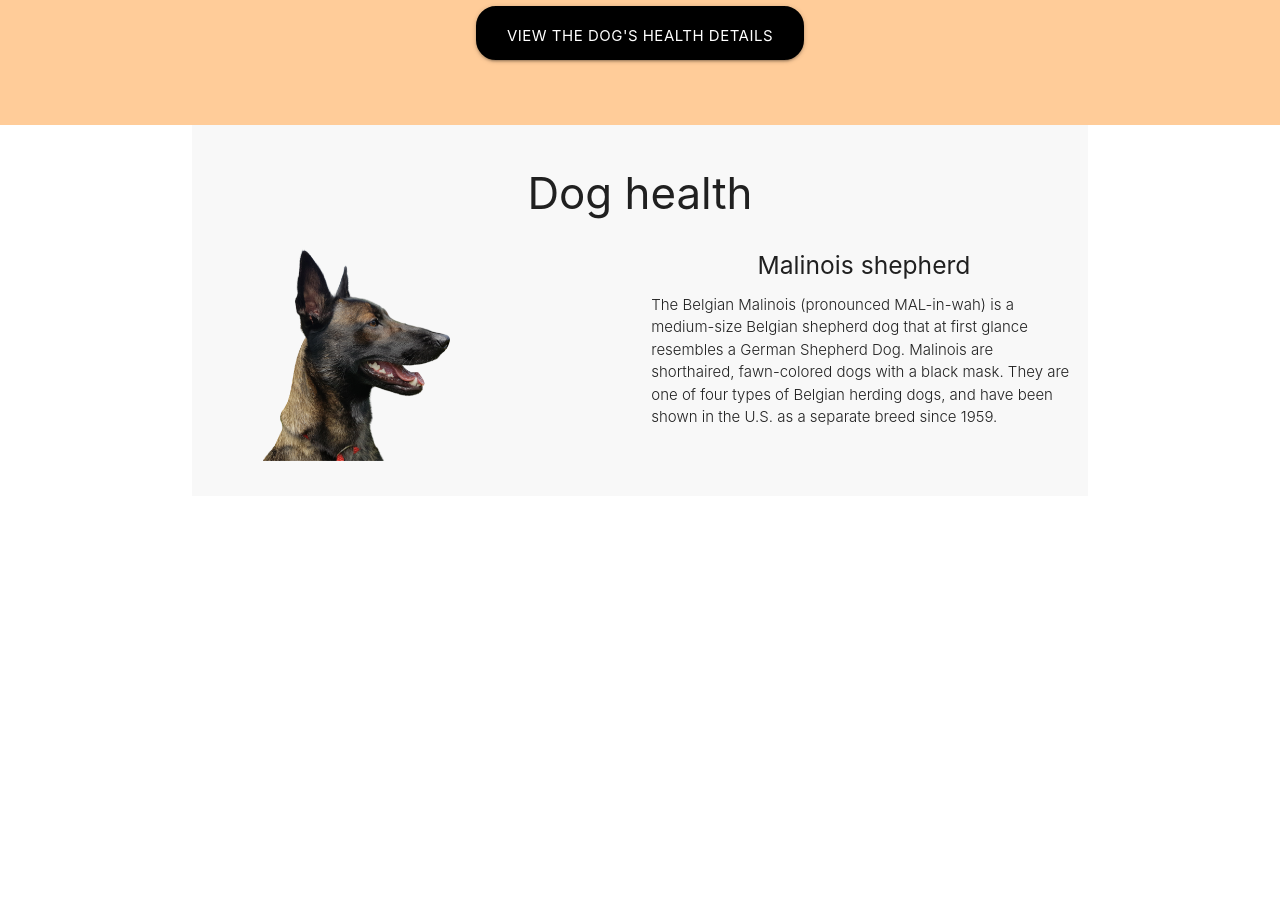
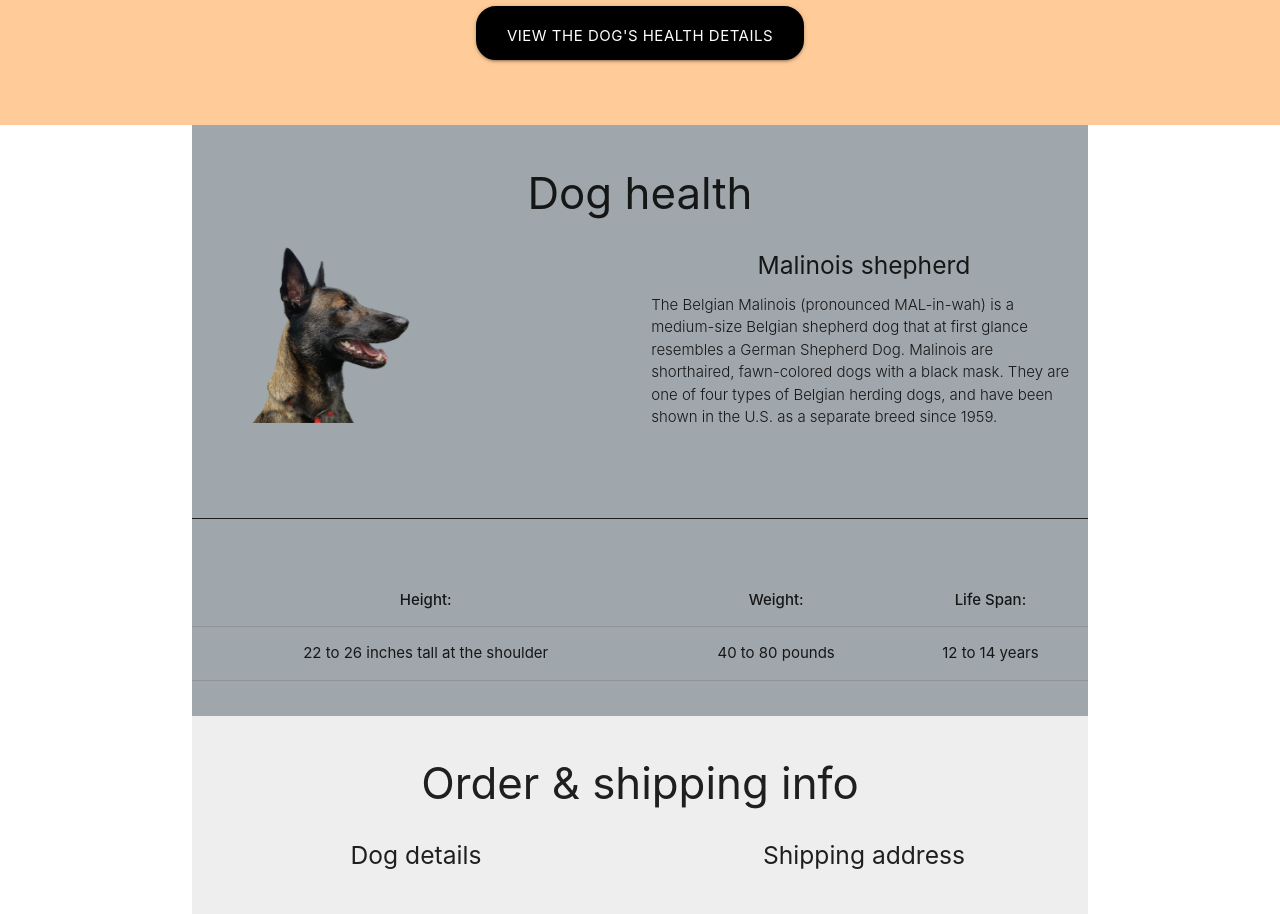
Before and after one commit to AngeloDias/ThankPage, a React (Create React App) app: page / in a window 1280 px wide. Shown: the part 300-1214 px from the top of the page. Before the commit the page ends 800 px from the top, so only its background shows below. Built offline with nearby package versions, Linux system fonts and the light colour scheme.

Commit message:
feat: adding more section (check margins)

```diff
--- a/src/components/OrderConfirmationComponent.js
+++ b/src/components/OrderConfirmationComponent.js
@@ -28,7 +28,7 @@ export default function OrderConfirmationComponent() {
 
                         <div className="col s12 m6 l6">
                             <div className="icon-block">
-                                <img src={malinois} alt="dog" width="300" className="materialboxed" />
+                                <img src={malinois} alt="dog" width="250" className="materialboxed" />
                             </div>
                         </div>
 
@@ -41,6 +41,47 @@ export default function OrderConfirmationComponent() {
                         </div>
                     </div>
                 </div>
+
+                <div className="line-horizontal-container">
+                    <div className="line-horizontal"></div>
+                </div>
+
+                <div className="section">
+                    <div className="row center">
+                        <table className="responsive-table centered" height="101" border="0" role="presentation">
+                            <tbody>
+                                <tr>
+                                    <td><strong>Height:</strong></td>
+                                    <td><strong>Weight:</strong></td>
+                                    <td><strong>Life Span:</strong></td>
+                                </tr>
+                                <tr>
+                                    <td>22 to 26 inches tall at the shoulder</td>
+                                    <td>40 to 80 pounds</td>
+                                    <td>12 to 14 years</td>
+                                </tr>
+                            </tbody>
+                        </table>
+                    </div>
+                </div>
+
+                <div className="section order-shipping-info">
+                    <div className="row">
+                        <h3 className="center">Order & shipping info</h3>
+
+                        <div className="col s12 m6 l6">
+                            <div className="icon-block">
+                                <h5 className="center">Dog details</h5>
+                            </div>
+                        </div>
+
+                        <div className="col s12 m6 l6">
+                            <div className="icon-block">
+                                <h5 className="center">Shipping address</h5>
+                            </div>
+                        </div>
+                    </div>
+                </div>
             </div>
 
         </div>
--- a/src/index.css
+++ b/src/index.css
@@ -16,6 +16,16 @@ code {
   border-style: solid;
   border-color: #000000;
   border-radius: 20px !important;
+}
+
+.line-horizontal-container {
+  align-items: center;
+  display: flex;
+  height: 80px;
+}
+.line-horizontal {
+  border-top: 1px solid rgb(30, 30, 30);
+  width: 100%;
 }
 
 /* Entire page */
@@ -62,7 +72,7 @@ code {
 
 .order-items {
   /* Cinza escuro: #A0A7AC */
-  background: #F8F8F8;
+  background: #A0A7AC;
 }
 
 .container-order {
```
Also changed, not shown: 1 other file (tests, documents, lock files or other folders).
